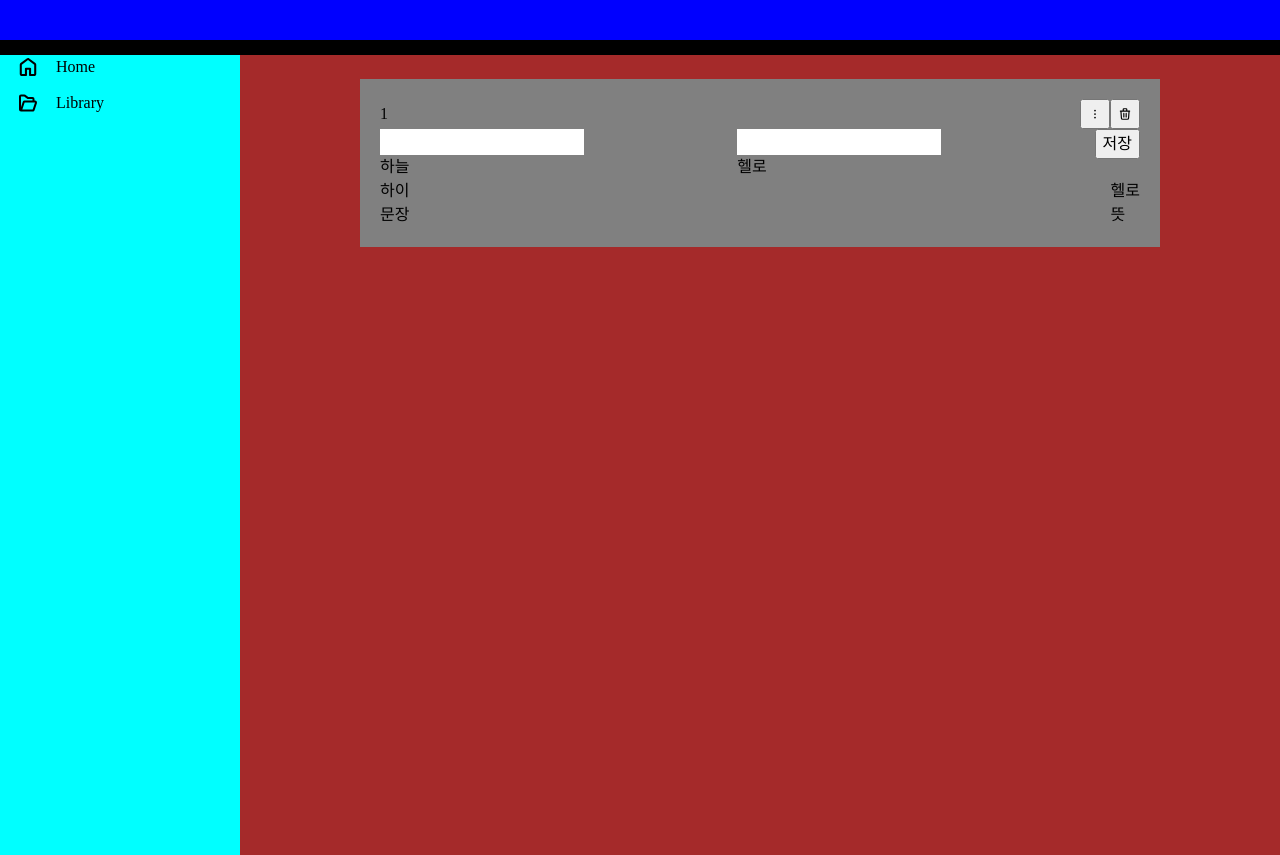
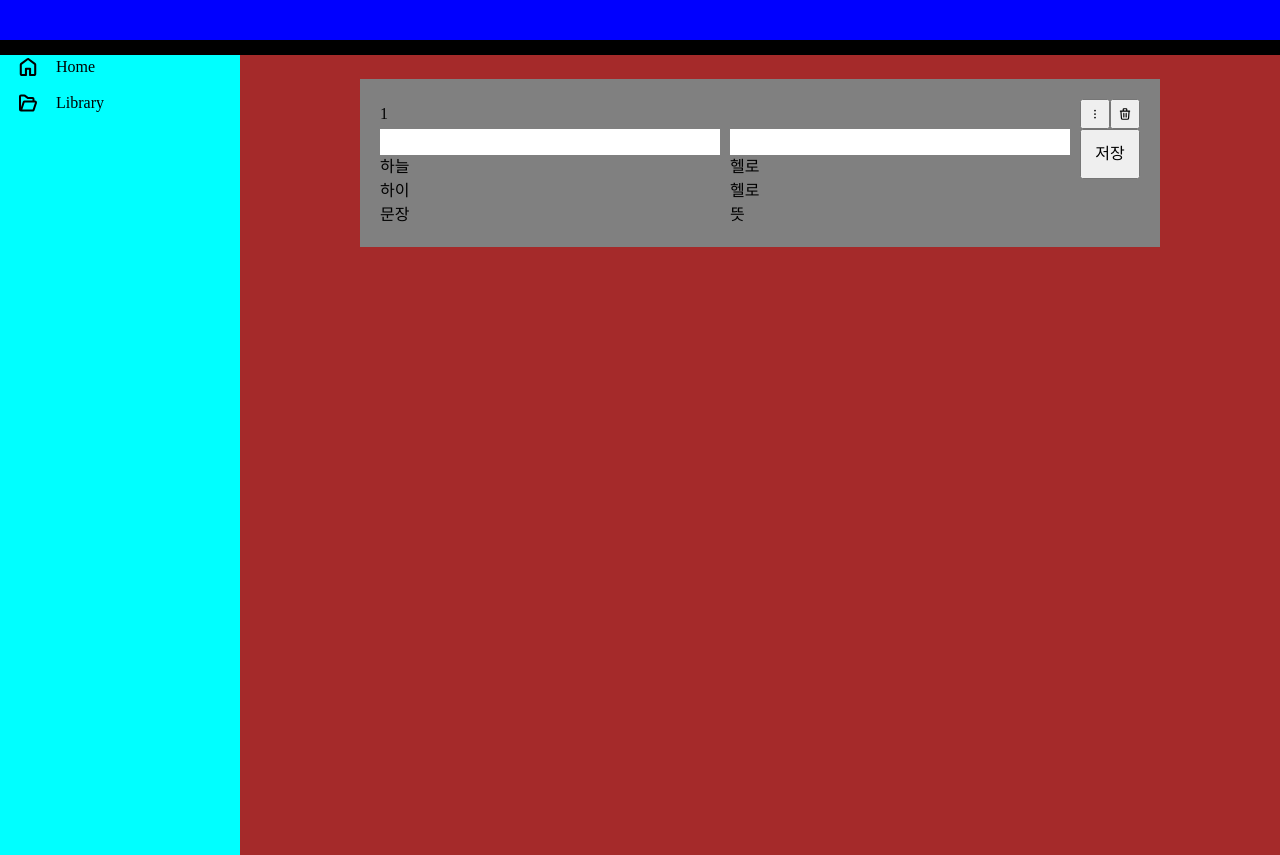
Before and after one commit to soonhoKwon0401/My_First_Project, a website built with Vite: page index.html in a window 1280 px wide. Built offline with nearby package versions, Linux system fonts and the light colour scheme.

Commit message:
grid 적용

```diff
--- a/index.js
+++ b/index.js
@@ -78,7 +78,6 @@ const createWordInput = (leftText = "문장", rightText = "뜻") => {
         />
         <label for="mean" class="label__mean">${rightText}</label>
       </div>
-      <div class="content_text-box__submit_inner">
         <button
           class="content_text-box__submit"
           type="submit"
@@ -86,7 +85,6 @@ const createWordInput = (leftText = "문장", rightText = "뜻") => {
         >
           저장
         </button>
-      </div>
     </div>
   </form>`;
 };
@@ -105,7 +103,7 @@ const createWord = (sentence = "문장", mean = "뜻") => {
       <label for="sentence" class="label__sentence">문장</label>
     </div>
     <div class="content__card__mean-text" id="mean">
-      <span class="content__card__mean-text">${mean}</span>
+      <span class="content__card__mean">${mean}</span>
       <label for="mean  " class="label__mean">뜻</label>
     </div>
   </div>
--- a/style.css
+++ b/style.css
@@ -112,7 +112,9 @@ body {
 }
 
 .content__container__text-box {
-  display: flex;
+  display: grid;
+  grid-template-columns: 1fr 1fr 60px;
+  gap: 10px;
   justify-content: space-between;
 }
 
@@ -132,17 +134,17 @@ body {
 }
 
 .app__content__card__text-box {
-  display: flex;
-  flex-direction: low;
-  justify-content: space-between;
+  display: grid;
+  grid-template-columns: 1fr 1fr 60px;
+  gap: 10px;
 }
 
 .app__content_card__text-inner {
   display: flex;
   flex-direction: column;
 }
-
 .content__card__mean-text {
   display: flex;
   flex-direction: column;
+  grid-column: 2 / 4;
 }
```
